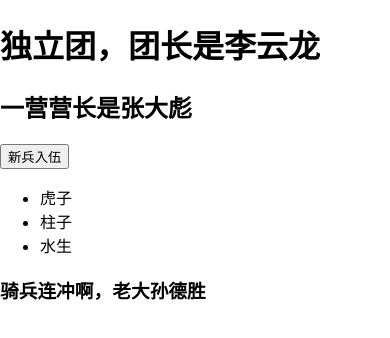
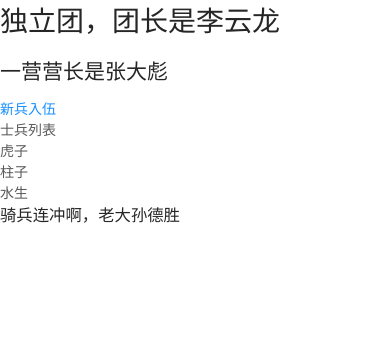
Before and after one commit to wangjiawei1996/React-chatApp, a React app: page / in a window 390 px wide. Shown: the top 338 px of the page. Built offline with nearby package versions, Linux system fonts and the light colour scheme.

Commit message:
import antd mobile button in react

```diff
--- a/package.json
+++ b/package.json
@@ -5,10 +5,12 @@
   "dependencies": {
     "@babel/core": "7.2.2",
     "@svgr/webpack": "4.1.0",
+    "antd-mobile": "^2.2.11",
     "babel-core": "7.0.0-bridge.0",
     "babel-eslint": "9.0.0",
     "babel-jest": "23.6.0",
     "babel-loader": "8.0.5",
+    "babel-plugin-import": "^1.11.0",
     "babel-plugin-named-asset-import": "^0.3.1",
     "babel-preset-react-app": "^7.0.2",
     "bfj": "6.1.1",
@@ -117,6 +119,9 @@
   "babel": {
     "presets": [
       "react-app"
+    ],
+    "plugins":[
+      ["import", { "libraryName": "antd-mobile", "style": "css" }]
     ]
   }
 }
--- a/src/App.js
+++ b/src/App.js
@@ -1,5 +1,5 @@
 import React from 'react'
-
+import {Button,List} from 'antd-mobile'
 class App extends React.Component{
 
   render() {
@@ -41,12 +41,18 @@ class Firstclub extends React.Component {
     return (
       <div>
         <h2>一营营长是{this.props.big}</h2>
-        <button onClick={() => this.addSolider()}>新兵入伍</button>
-        <ul>
+        <Button type="primary" onClick={() => this.addSolider()}>新兵入伍</Button>
+        <List
+          renderHeader={() => '士兵列表'}
+        >
           {this.state.soliders.map(v => {
-            return <li key={v}>{v}</li>
+            return (
+              <List.Item key={v}>
+                {v}
+              </List.Item>
+            )
           })}
-        </ul>
+        </List>
       </div>
     )
   }
```
Also changed, not shown: 1 other file (tests, documents, lock files or other folders).
